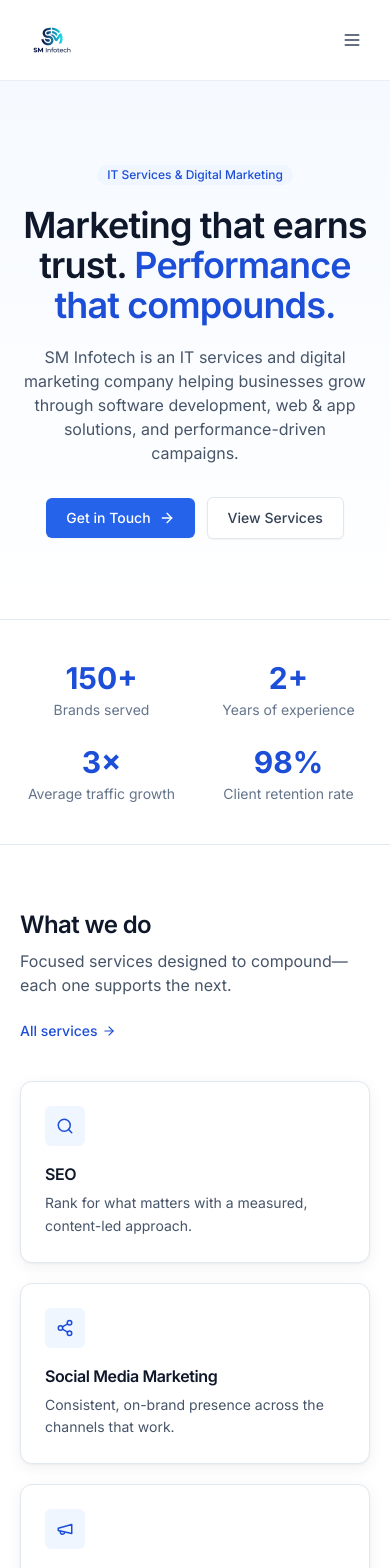
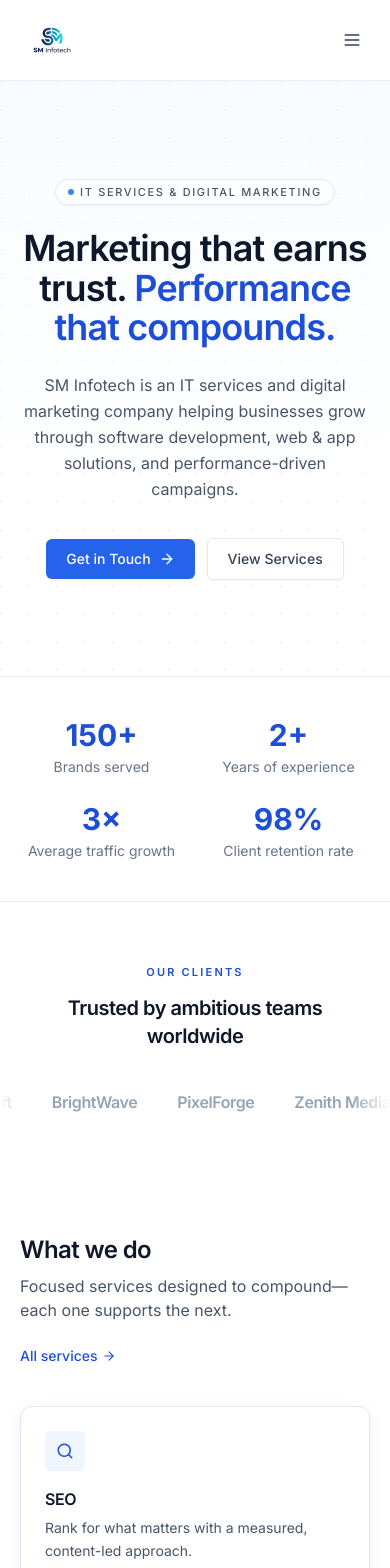
Before and after one commit to whatapi00-max/sm-infotech, a React (Vite) app: page / in a window 390 px wide. Shown: the top 1568 px of the page. Built offline with nearby package versions, Linux system fonts and the light colour scheme.

Commit message:
Move Clients above What we do, refine hero with subtle dot grid, minimalist marquee

```diff
--- a/src/pages/Home.tsx
+++ b/src/pages/Home.tsx
@@ -84,19 +84,36 @@ export default function Home() {
   return (
     <>
       {/* Hero */}
-      <section className="relative overflow-hidden">
-        <div className="absolute inset-0 bg-gradient-to-b from-brand-50/60 to-white" aria-hidden />
-        <div className="container-page relative py-20 sm:py-28 text-center">
-          <span className="badge mb-5">IT Services & Digital Marketing</span>
-          <h1 className="text-4xl sm:text-5xl lg:text-6xl font-semibold tracking-tight text-slate-900">
+      <section className="relative overflow-hidden bg-white">
+        {/* Subtle dot grid background */}
+        <div
+          aria-hidden
+          className="absolute inset-0 opacity-[0.4]"
+          style={{
+            backgroundImage:
+              'radial-gradient(circle at 1px 1px, rgb(148 163 184 / 0.35) 1px, transparent 0)',
+            backgroundSize: '28px 28px',
+          }}
+        />
+        {/* Soft top wash */}
+        <div className="absolute inset-x-0 top-0 h-[420px] bg-gradient-to-b from-brand-50/40 to-transparent" aria-hidden />
+
+        <div className="container-page relative py-24 sm:py-32 text-center">
+          <span className="inline-flex items-center gap-1.5 rounded-full border border-slate-200 bg-white/80 backdrop-blur px-3 py-1 text-[11px] font-medium tracking-[0.15em] uppercase text-slate-600 shadow-sm">
+            <span className="h-1.5 w-1.5 rounded-full bg-brand-500" />
+            IT Services & Digital Marketing
+          </span>
+          <h1 className="mt-6 text-4xl sm:text-5xl lg:text-6xl font-semibold tracking-tight text-slate-900 leading-[1.1]">
             Marketing that earns trust.
             <br className="hidden sm:block" />
             <span className="text-brand-700"> Performance that compounds.</span>
           </h1>
-          <p className="mx-auto mt-5 max-w-2xl text-base sm:text-lg text-slate-600">
-            SM Infotech is an IT services and digital marketing company helping businesses grow through software development, web & app solutions, and performance-driven campaigns.
+          <p className="mx-auto mt-6 max-w-2xl text-base sm:text-lg text-slate-600 leading-relaxed">
+            SM Infotech is an IT services and digital marketing company helping
+            businesses grow through software development, web &amp; app solutions,
+            and performance-driven campaigns.
           </p>
-          <div className="mt-8 flex items-center justify-center gap-3 flex-wrap">
+          <div className="mt-9 flex items-center justify-center gap-3 flex-wrap">
             <Link to="/contact" className="btn-primary">
               Get in Touch <ArrowRight size={16} />
             </Link>
@@ -118,6 +135,36 @@ export default function Home() {
               </div>
             ))}
           </dl>
+        </div>
+      </section>
+
+      {/* Our Clients — auto-scrolling marquee (minimalist) */}
+      <section className="bg-white">
+        <div className="py-14 sm:py-16">
+          <div className="container-page text-center max-w-xl mx-auto mb-10">
+            <span className="text-[11px] font-semibold tracking-[0.2em] uppercase text-brand-700">
+              Our Clients
+            </span>
+            <h2 className="mt-3 text-xl sm:text-2xl font-semibold text-slate-900">
+              Trusted by ambitious teams worldwide
+            </h2>
+          </div>
+
+          {/* Marquee — refined edge fade, pauses on hover */}
+          <div className="marquee-pause relative overflow-hidden [mask-image:linear-gradient(to_right,transparent,black_10%,black_90%,transparent)]">
+            <div className="animate-marquee flex w-max gap-10 sm:gap-14 px-6">
+              {[...clients, ...clients].map((name, i) => (
+                <div
+                  key={`${name}-${i}`}
+                  className="shrink-0 flex items-center justify-center"
+                >
+                  <span className="text-base sm:text-lg font-semibold tracking-tight text-slate-400 hover:text-slate-700 transition-colors select-none whitespace-nowrap">
+                    {name}
+                  </span>
+                </div>
+              ))}
+            </div>
+          </div>
         </div>
       </section>
 
@@ -436,35 +483,6 @@ export default function Home() {
         </div>
       </section>
 
-      {/* Our Clients — auto-scrolling marquee */}
-      <section className="bg-white border-y border-slate-200">
-        <div className="py-16 sm:py-20">
-          <div className="container-page text-center max-w-2xl mx-auto mb-10">
-            <span className="badge mb-4">Our Clients</span>
-            <h2 className="text-2xl sm:text-3xl font-semibold">Join our impressive clientele</h2>
-            <p className="mt-2 text-slate-600">
-              Trusted by ambitious brands across industries.
-            </p>
-          </div>
-
-          {/* Marquee wrapper — fades on edges, pauses on hover */}
-          <div className="marquee-pause relative overflow-hidden [mask-image:linear-gradient(to_right,transparent,black_8%,black_92%,transparent)]">
-            <div className="animate-marquee flex w-max gap-5 px-4">
-              {[...clients, ...clients].map((name, i) => (
-                <div
-                  key={`${name}-${i}`}
-                  className="shrink-0 w-48 h-24 rounded-xl border border-slate-200 bg-gradient-to-br from-slate-50 to-white shadow-soft flex items-center justify-center px-5"
-                >
-                  <span className="text-base font-semibold tracking-tight text-slate-500 select-none">
-                    {name}
-                  </span>
-                </div>
-              ))}
-            </div>
-          </div>
-        </div>
-      </section>
-
       {/* Testimonials */}
       <section className="container-page py-16 sm:py-20">
         <div className="text-center max-w-2xl mx-auto mb-12">
```
